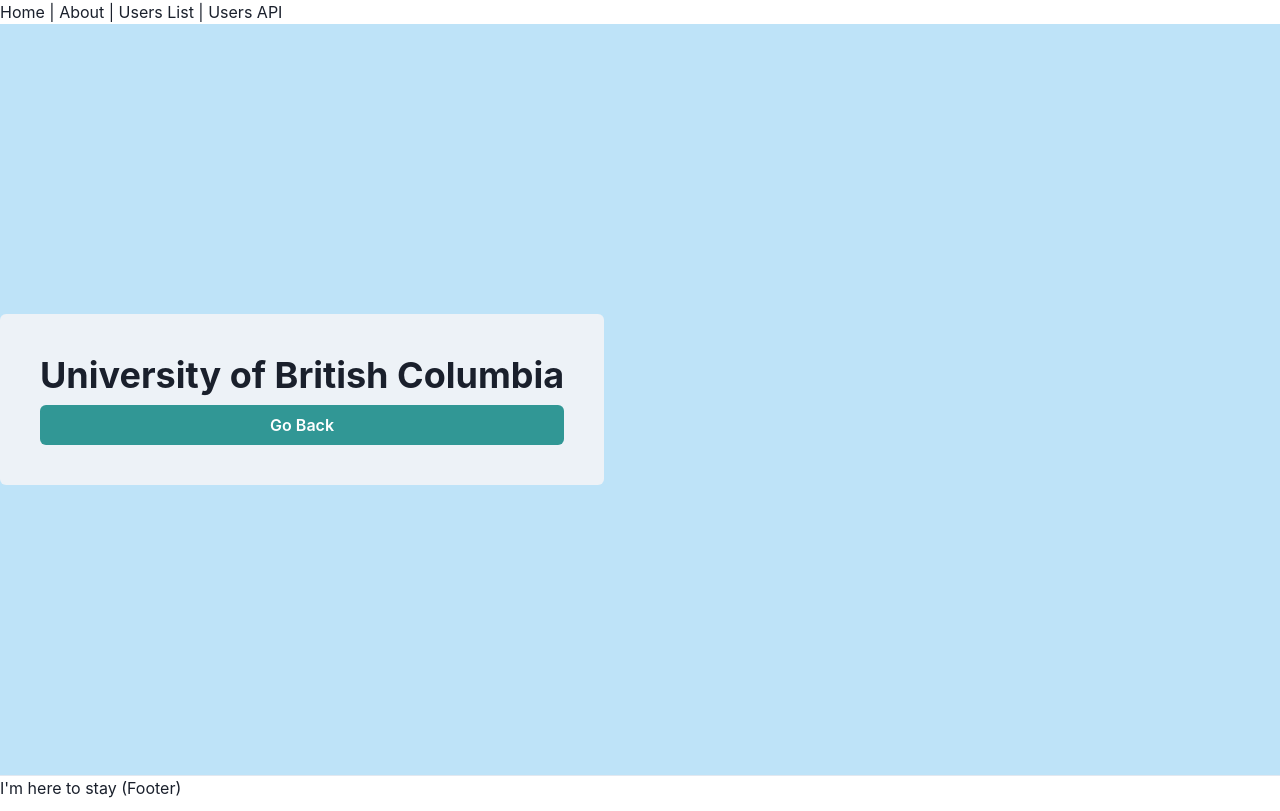
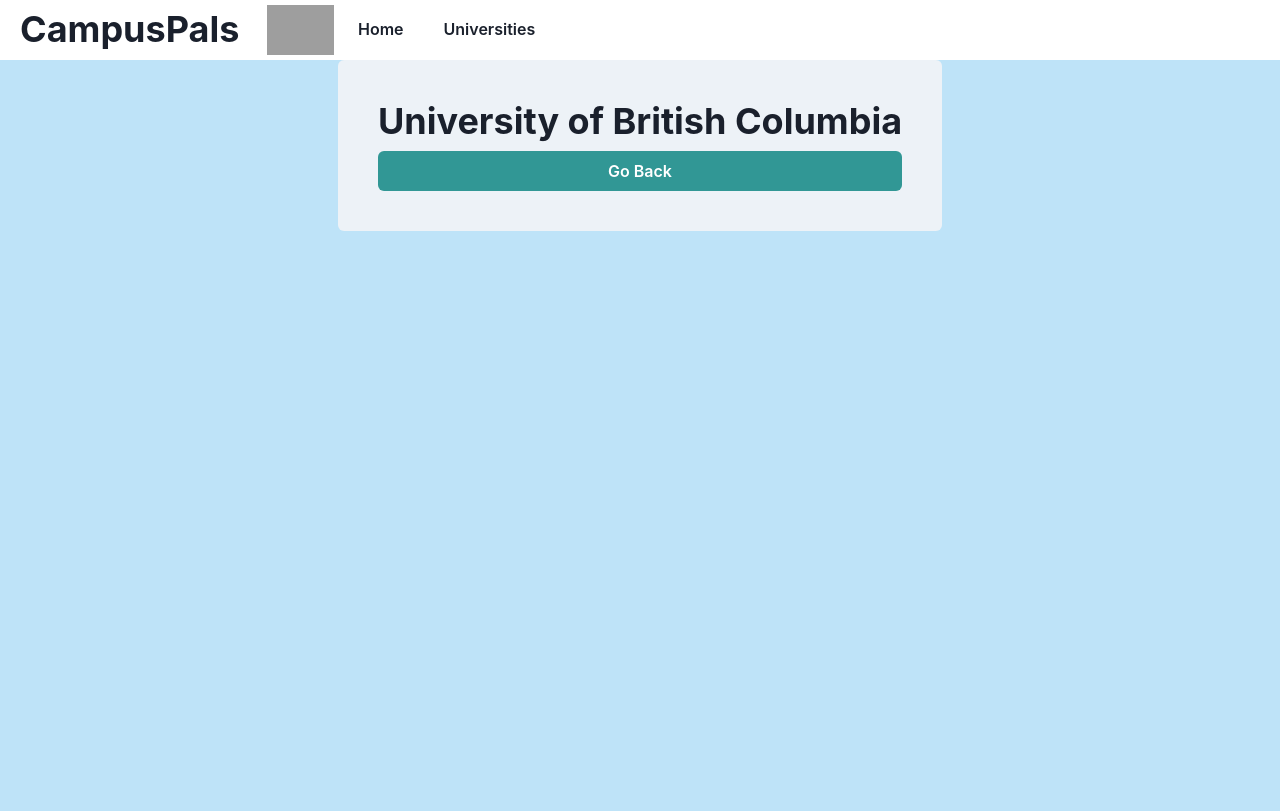
Before and after one commit to MoonStonks/campuspals, a Next.js app in the folder campuspals/: page /ubc in a window 1280 px wide. Built offline with nearby package versions, Linux system fonts and the light colour scheme; grey boxes are pictures that could not be loaded.

Commit message:
get requests
Co-Authored-By: Ben Cheung <MrBenC88@users.noreply.github.com>
Co-Authored-By: Scott <46171819+scott-m-king@users.noreply.github.com>

```diff
--- /dev/null
+++ b/campuspals/components/Header.tsx
@@ -0,0 +1,18 @@
+import { chakra, Button, Heading, HStack, Img, Spacer } from '@chakra-ui/react';
+import { filterProps } from 'framer-motion';
+import React from 'react';
+
+import HeaderLogo from '../assets/logo.png';
+
+// const HeaderLogo: string = require('../assets/logo.png');
+
+export default chakra(function Header({ className }) {
+  return (
+    <HStack height='60px'>
+      <Heading mx='20px'>CampusPals</Heading>
+      <Img src={String(HeaderLogo)} h='50px'></Img>
+      <Button variant='ghost'>Home</Button>
+      <Button variant='ghost'>Universities</Button>
+    </HStack>
+  );
+});
--- a/campuspals/components/Layout.tsx
+++ b/campuspals/components/Layout.tsx
@@ -1,41 +1,47 @@
-import React, { ReactNode } from 'react'
-import Link from 'next/link'
-import Head from 'next/head'
+import { Button, Flex, Heading, VStack } from '@chakra-ui/react';
+import React, { ReactNode } from 'react';
+import NextLink from 'next/link';
+import Head from 'next/head';
+import Header from './Header';
 
 type Props = {
-  children?: ReactNode
-  title?: string
-}
+  children?: ReactNode;
+  title?: string;
+};
 
 const Layout = ({ children, title = 'This is the default title' }: Props) => (
-  <div>
-    <Head>
-      <title>{title}</title>
-      <meta charSet="utf-8" />
-      <meta name="viewport" content="initial-scale=1.0, width=device-width" />
-    </Head>
-    <header>
-      <nav>
-        <Link href="/">
-          <a>Home</a>
-        </Link>{' '}
-        |{' '}
-        <Link href="/about">
-          <a>About</a>
-        </Link>{' '}
-        |{' '}
-        <Link href="/users">
-          <a>Users List</a>
-        </Link>{' '}
-        | <a href="/api/users">Users API</a>
-      </nav>
-    </header>
+  <>
+    <Header></Header>
     {children}
-    <footer>
-      <hr />
-      <span>I'm here to stay (Footer)</span>
-    </footer>
-  </div>
-)
+  </>
+  // <div>
+  //   <Head>
+  //     <title>{title}</title>
+  //     <meta charSet='utf-8' />
+  //     <meta name='viewport' content='initial-scale=1.0, width=device-width' />
+  //   </Head>
+  //   <header>
+  //     <nav>
+  //       <NextLink href='/'>
+  //         <a>Home</a>
+  //       </NextLink>{' '}
+  //       |{' '}
+  //       <NextLink href='/about'>
+  //         <a>About</a>
+  //       </NextLink>{' '}
+  //       |{' '}
+  //       <NextLink href='/users'>
+  //         <a>Users List</a>
+  //       </NextLink>{' '}
+  //       | <a href='/api/users'>Users API</a>
+  //     </nav>
+  //   </header>
+  //   {children}
+  //   <footer>
+  //     <hr />
+  //     <span>I'm here to stay (Footer)</span>
+  //   </footer>
+  // </div>
+);
 
-export default Layout
+export default Layout;
--- a/campuspals/package.json
+++ b/campuspals/package.json
@@ -10,6 +10,7 @@
     "@chakra-ui/react": "^1.8.3",
     "@emotion/react": "11",
     "@emotion/styled": "11",
+    "axios": "^0.26.0",
     "framer-motion": "6",
     "next": "latest",
     "react": "^17.0.2",
--- a/campuspals/pages/ubc.tsx
+++ b/campuspals/pages/ubc.tsx
@@ -5,7 +5,12 @@
 
 const UBCPage = () => (
   <Layout>
-    <Flex h='calc(100vh - 49px)' alignItems='center' bg='blue.100'>
+    <Flex
+      h='calc(100vh - 49px)'
+      alignItems='center'
+      bg='blue.100'
+      flexDir='column'
+    >
       <Flex direction='column' background='gray.100' p={10} rounded={6}>
         <Heading mb={2}>University of British Columbia</Heading>
         <NextLink href='/universities'>
```
Also changed, not shown: campuspals/pages/sfu.tsx (+32 -1 lines), campuspals/assets/logo.png (added), 1 other file (tests, documents, lock files or other folders).
